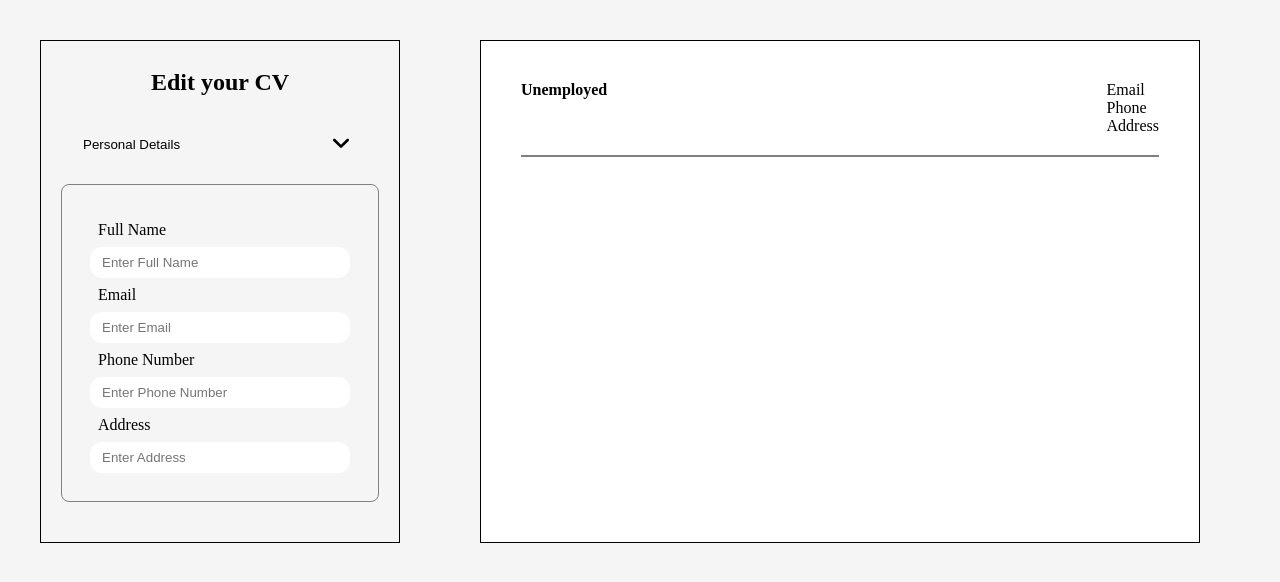
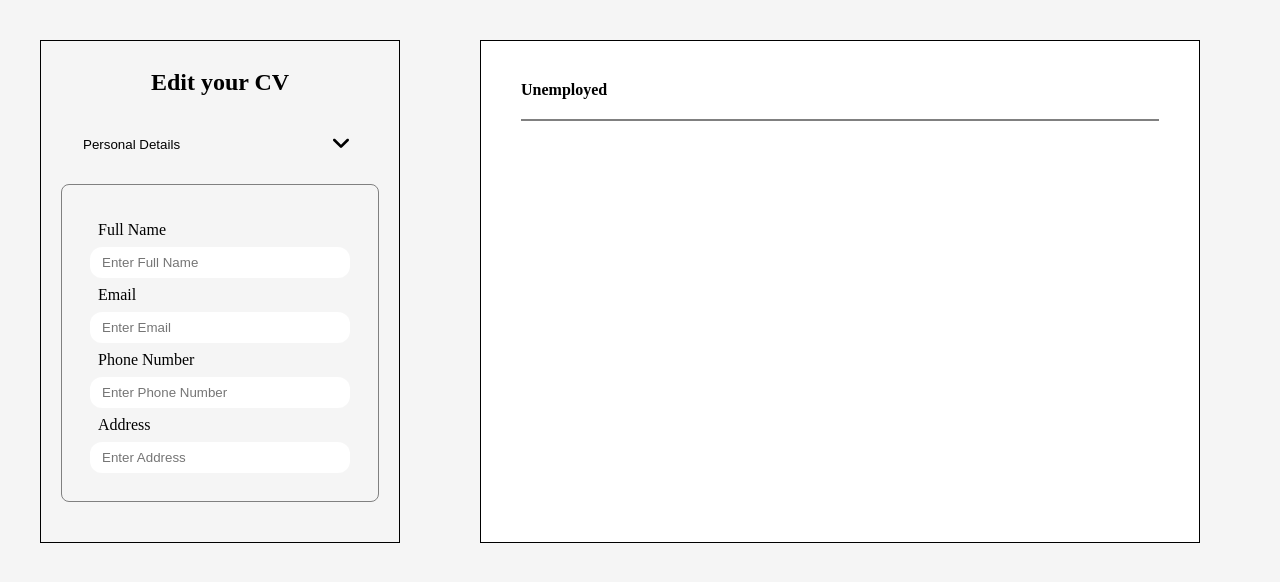
Before and after one commit to MattyMaugeri/cv-application, a React (Vite) app: page / in a window 1280 px wide. Shown: the top 582 px of the page. Built offline with nearby package versions, Linux system fonts and the light colour scheme.

Commit message:
Finished shared state for header component

```diff
--- a/src/components/main-content/resume-components/Header.jsx
+++ b/src/components/main-content/resume-components/Header.jsx
@@ -13,9 +13,9 @@ export default function Header({ formData }) {
 
             <div className="header-right">
                 <ul className="contact-list">
-                    <li className="contact-list-item" id="email">Email</li>
-                    <li className="contact-list-item" id="phone">Phone</li>
-                    <li className="contact-list-item" id="address">Address</li>
+                    <li className="contact-list-item" id="email">{formData.email}</li>
+                    <li className="contact-list-item" id="phone">{formData.phone}</li>
+                    <li className="contact-list-item" id="address">{formData.address}</li>
                 </ul>
 
             </div>
--- a/src/components/sidebar/Panels/PersonalDetails.jsx
+++ b/src/components/sidebar/Panels/PersonalDetails.jsx
@@ -1,21 +1,21 @@
 import Button from "../Button.jsx";
-
-function CustomInput({ value, onChange, placeholder }) {
-    return (
-        <input
-            type="text"
-            value={value}
-            onChange={onChange}
-            placeholder={placeholder}
-        />
-    );
-}
-
 
 export default function PersonalDetails({ isToggled, onShow, formData, setFormData }) {
 
     function handleNameChange(e) {
-        setFormData(prev => ({ ...prev, name: e.target.value }))
+        setFormData(prev => ({ ...prev, name: e.target.value }));
+    }
+
+    function handleEmailChange(e) {
+        setFormData(prev => ({ ...prev, email: e.target.value }));
+    }
+
+    function handlePhoneChange(e) {
+        setFormData(prev => ({ ...prev, phone: e.target.value }));
+    }
+
+    function handleAddressChange(e) {
+        setFormData(prev => ({ ...prev, address: e.target.value }));
     }
 
     return (
@@ -33,14 +33,26 @@ export default function PersonalDetails({ isToggled, onShow, formData, setFormDa
                         placeholder="Enter Full Name" />
 
                     <label>Email</label>
-
-                    <input name="email" placeholder="Enter Email" />
+                    <CustomInput
+                        value={formData.email}
+                        onChange={handleEmailChange}
+                        placeholder="Enter Email"
+                    />
 
                     <label>Phone Number</label>
-                    <input name="phone" placeholder="Enter Phone Number" />
+                    <CustomInput
+                        value={formData.phone}
+                        onChange={handlePhoneChange}
+                        placeholder="Enter Phone Number"
+                    />
 
                     <label>Address</label>
-                    <input name="address" placeholder="Enter Address" />
+                    <CustomInput
+                        value={formData.address}
+                        onChange={handleAddressChange}
+                        placeholder="Enter Address"
+                    />
+
                 </form>
             ) : ""}
 
@@ -48,3 +60,15 @@ export default function PersonalDetails({ isToggled, onShow, formData, setFormDa
 
     )
 }
+
+
+function CustomInput({ value, onChange, placeholder }) {
+    return (
+        <input
+            type="text"
+            value={value}
+            onChange={onChange}
+            placeholder={placeholder}
+        />
+    );
+}
```
